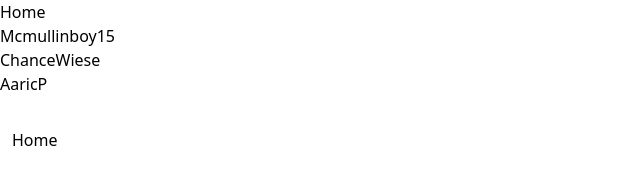
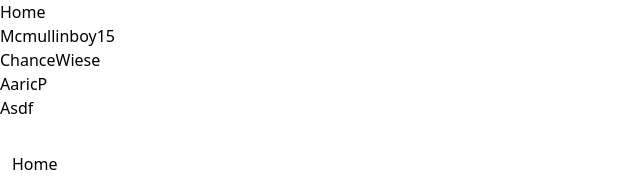
Before and after one commit to mcmullinboy15/IS5700-F2024-Lawfirm, a React (Vite) app: page / in a window 1280 px wide. Shown: the top 186 px of the page, without its empty margins (0-640 px from the left). Built offline with nearby package versions, Linux system fonts and the light colour scheme.

Commit message:
Added Asdf

```diff
--- a/src/components/Layout.jsx
+++ b/src/components/Layout.jsx
@@ -9,6 +9,7 @@ export default function Layout({ children }) {
         <HeaderButton href="/mcmullinboy15">Mcmullinboy15 </HeaderButton>
         <HeaderButton href="/chancewiese">ChanceWiese </HeaderButton>
         <HeaderButton href="/aaricp">AaricP </HeaderButton>
+        <HeaderButton href="/asdf">Asdf </HeaderButton>
       </Header>
 
       {children}
```
